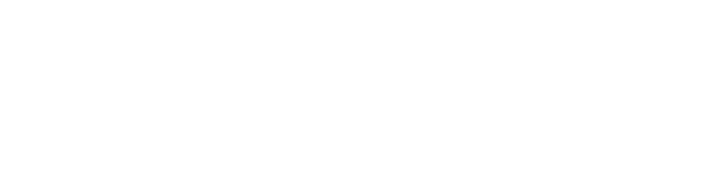
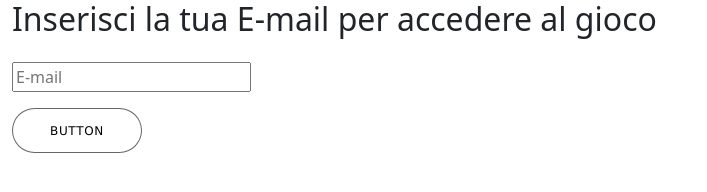
Before and after one commit to MaxPredathor/js-mail-dadi, a plain HTML site: page index.html in a window 1280 px wide. Shown: the whole page, without its empty margins (0-707 px from the left). Drawn offline with nearby package versions, Linux system fonts and the light colour scheme.

Commit message:
defined array

```diff
--- a/css/style.css
+++ b/css/style.css
@@ -0,0 +1,76 @@
+.wrapper{
+    width: 100%;
+    height: 100vh;
+}
+a{
+    text-decoration: none;
+}
+.bn54 {
+    position: relative;
+    outline: none;
+    text-decoration: none;
+    border-radius: 50px;
+    display: flex;
+    justify-content: center;
+    align-items: center;
+    cursor: pointer;
+    text-transform: uppercase;
+    height: 45px;
+    width: 130px;
+    opacity: 1;
+    background-color: #ffffff;
+    border: 1px solid rgba(0, 0, 0, 0.6);
+  }
+
+  .bn54 .bn54span {
+    font-family: Verdana, Geneva, Tahoma, sans-serif;
+    color: #000000;
+    font-size: 12px;
+    font-weight: 500;
+    letter-spacing: 0.7px;
+  }
+
+  .bn54:hover {
+    animation: bn54rotate 0.7s ease-in-out both;
+  }
+
+  .bn54:hover .bn54span {
+    animation: bn54storm 0.7s ease-in-out both;
+    animation-delay: 0.06s;
+  }
+
+  @keyframes bn54rotate {
+    0% {
+      transform: rotate(0deg) translate3d(0, 0, 0);
+    }
+    25% {
+      transform: rotate(3deg) translate3d(0, 0, 0);
+    }
+    50% {
+      transform: rotate(-3deg) translate3d(0, 0, 0);
+    }
+    75% {
+      transform: rotate(1deg) translate3d(0, 0, 0);
+    }
+    100% {
+      transform: rotate(0deg) translate3d(0, 0, 0);
+    }
+  }
+
+  @keyframes bn54storm {
+    0% {
+      transform: translate3d(0, 0, 0) translateZ(0);
+    }
+    25% {
+      transform: translate3d(4px, 0, 0) translateZ(0);
+    }
+    50% {
+      transform: translate3d(-3px, 0, 0) translateZ(0);
+    }
+    75% {
+      transform: translate3d(2px, 0, 0) translateZ(0);
+    }
+    100% {
+      transform: translate3d(0, 0, 0) translateZ(0);
+    }
+  }
--- a/index.html
+++ b/index.html
@@ -3,11 +3,28 @@
     <head>
         <meta charset="UTF-8">
         <meta name="viewport" content="width=device-width, initial-scale=1.0">
-        <title>Document</title>
+        <title>Mail & Dadi</title>
         <link href="https://cdn.jsdelivr.net/npm/bootstrap@5.3.2/dist/css/bootstrap.min.css" rel="stylesheet" integrity="sha384-T3c6CoIi6uLrA9TneNEoa7RxnatzjcDSCmG1MXxSR1GAsXEV/Dwwykc2MPK8M2HN" crossorigin="anonymous">
         <link rel="stylesheet" href="css/style.css">
     </head>
     <body>
+        <div class="wrapper">
+            <div class="container-fluid">
+                <div class="row">
+                    <div class="col-auto">
+                        <div>
+                            <label for="e-mail"><h2>Inserisci la tua E-mail per accedere al gioco</h2></label> <br>
+                            <input class="my-3" id="e-mail" type="text" placeholder="E-mail">
+                            <a href="/">
+                                <button class="bn54">
+                                  <span class="bn54span">Button</span>
+                                </button>
+                            </a>
+                        </div>
+                    </div>
+                </div>
+            </div>
+        </div>
         <script src="js/script.js"></script>
     </body>
 </html>
--- a/js/script.js
+++ b/js/script.js
@@ -0,0 +1,8 @@
+const validEmail = [
+    "max.gilli98@gmail.com",
+    "vin.derimanda@icloud.com",
+    "manni.federico@libero.com",
+    "riccardo.gabba02@gmail.com",
+    "mirko.marasco#gmail.com"
+];
+const emailCheck =
```
